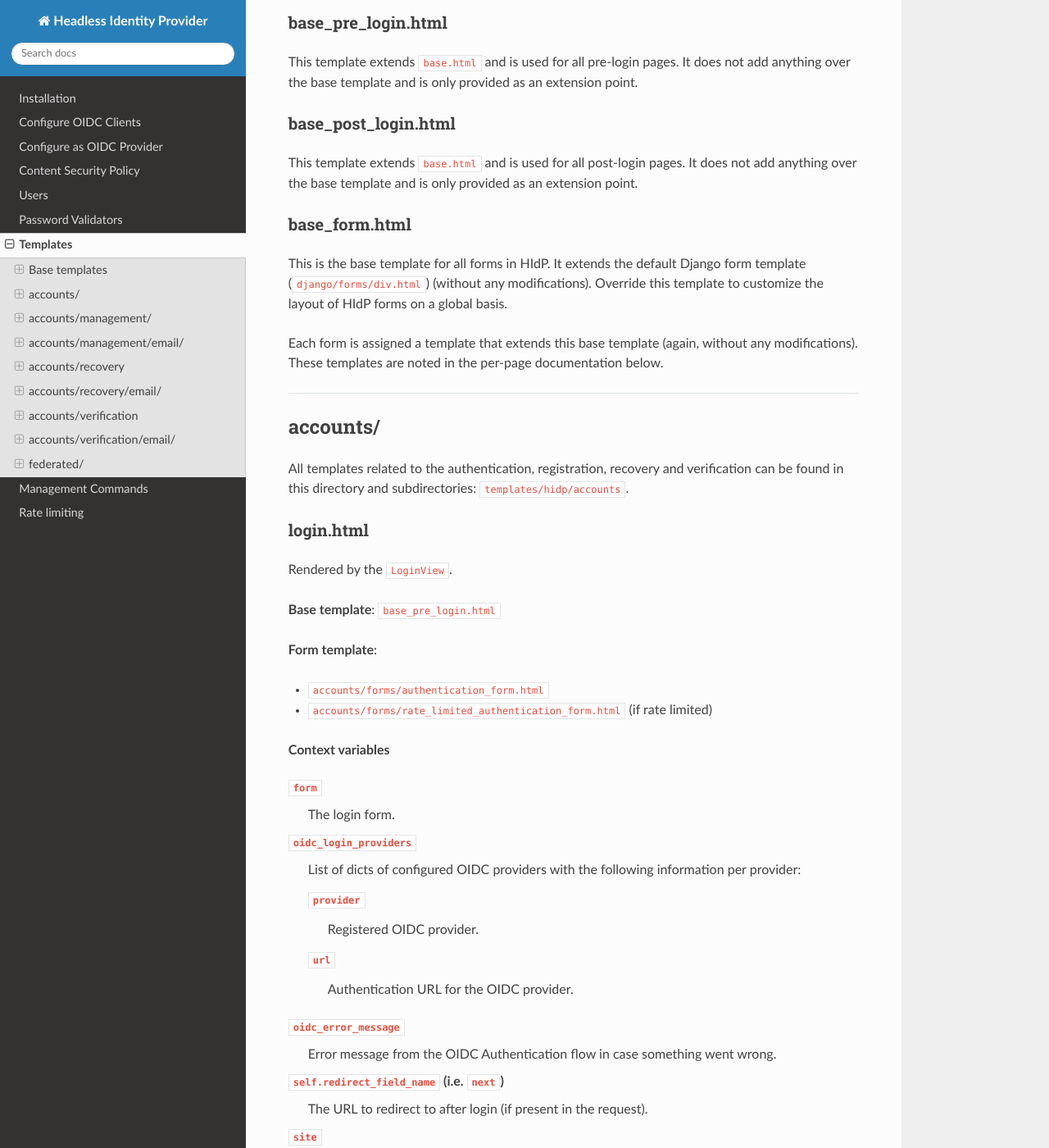
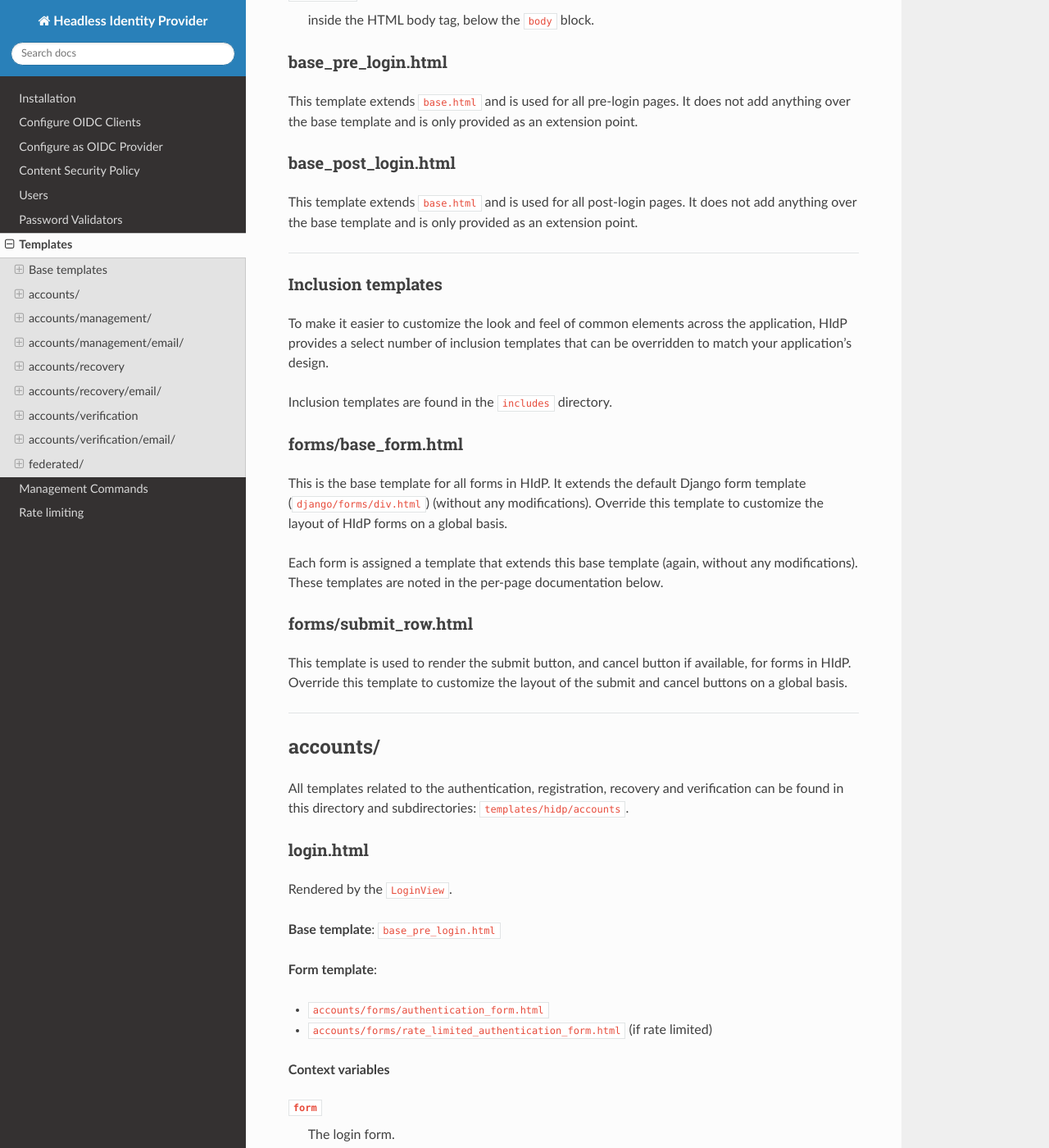
Before and after one commit to leukeleu/django-hidp, a Sphinx documentation site: the page built from packages/hidp/docs/templates.md, in a window 1280 px wide and 1400 px high, scrolled down 2866 px. Shown: the whole window at 82% size. Built offline with Sphinx 7.4.7 and the Read the Docs theme 3.1.0, drawn with Linux system fonts in a browser that asks for light colours; some of the changed text lies outside the part shown.

Commit message:
Update docs

```diff
--- a/packages/hidp/docs/templates.md
+++ b/packages/hidp/docs/templates.md
@@ -79,7 +79,17 @@ add anything over the base template and is only provided as an extension point.
 This template extends `base.html` and is used for all post-login pages. It does not
 add anything over the base template and is only provided as an extension point.
 
-### base_form.html
+---
+
+### Inclusion templates
+
+To make it easier to customize the look and feel of common elements across the
+application, HIdP provides a select number of inclusion templates that can be
+overridden to match your application's design.
+
+Inclusion templates are found in the `includes` directory.
+
+### forms/base_form.html
 
 This is the base template for all forms in HIdP. It extends the default Django form
 template (`django/forms/div.html`) (without any modifications). Override this template
@@ -87,6 +97,12 @@ to customize the layout of HIdP forms on a global basis.
 
 Each form is assigned a template that extends this base template (again, without any
 modifications). These templates are noted in the per-page documentation below.
+
+### forms/submit_row.html
+
+This template is used to render the submit button, and cancel button if available,
+for forms in HIdP. Override this template to customize the layout of the submit and
+cancel buttons on a global basis.
 
 ---
 
```
